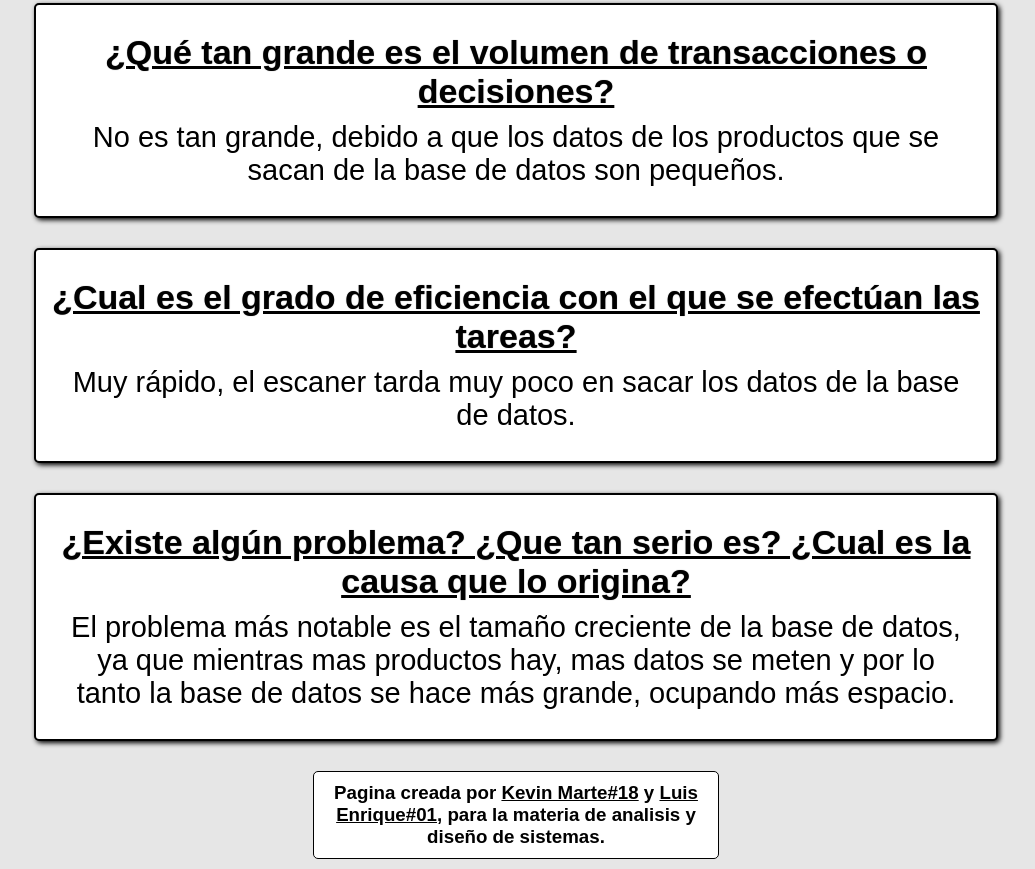
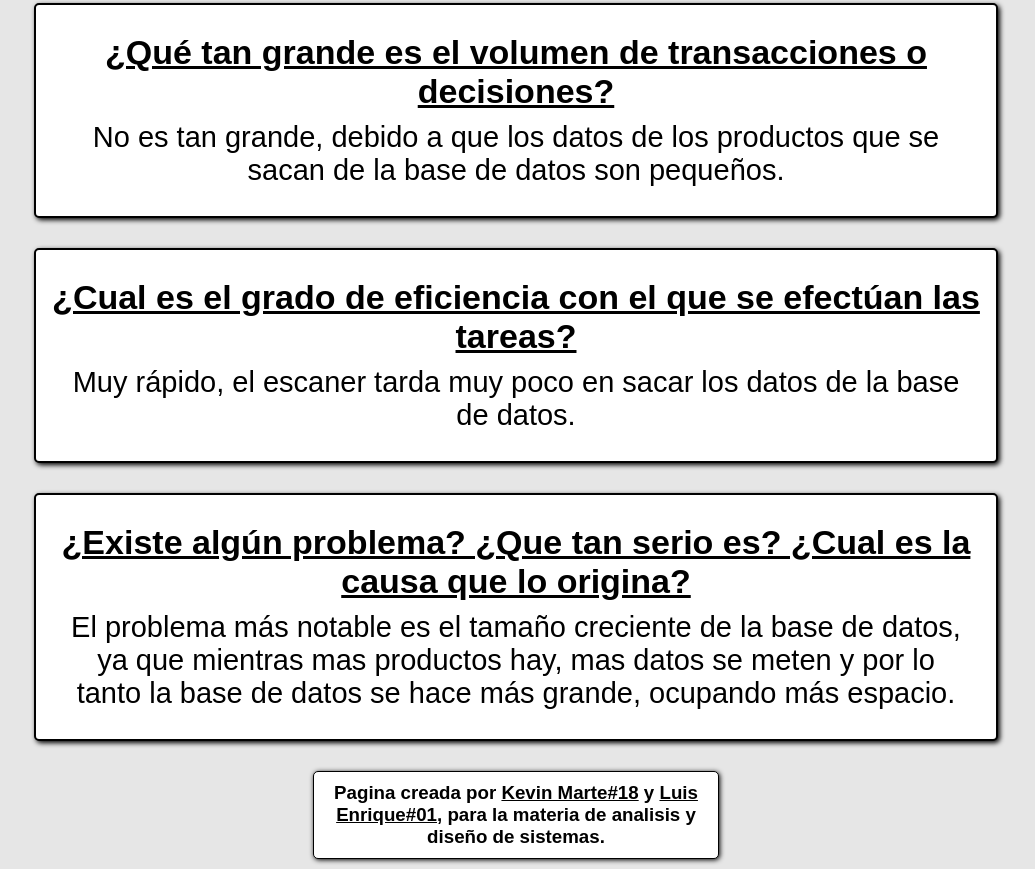
Before and after one commit to KevinManuelMarte/Actividad, a plain HTML site: page index.html in a window 1280 px wide. Shown: the part 873-1742 px from the top of the page, without its empty margins (124-1159 px from the left). Drawn offline with Linux system fonts and the light colour scheme.

Commit message:
Ajustes a las sombras agregadas

```diff
--- a/CSS/Archivo.css
+++ b/CSS/Archivo.css
@@ -65,7 +65,6 @@ margin-bottom: 30px;
 	text-decoration:underline;
 	font-size: 34px;
 	margin-bottom: 0px;
-	text-shadow: 0px 0px 1px gray;
 }
 
 /*Todo lo de arriba es lo relacionado a los sub-titulos*/
@@ -129,4 +128,5 @@ footer h3{
 	width: 30%;
 	border: 1px black solid;
 	border-radius: 5px;
+	box-shadow: 1px 1px 5px black;
 }
```
